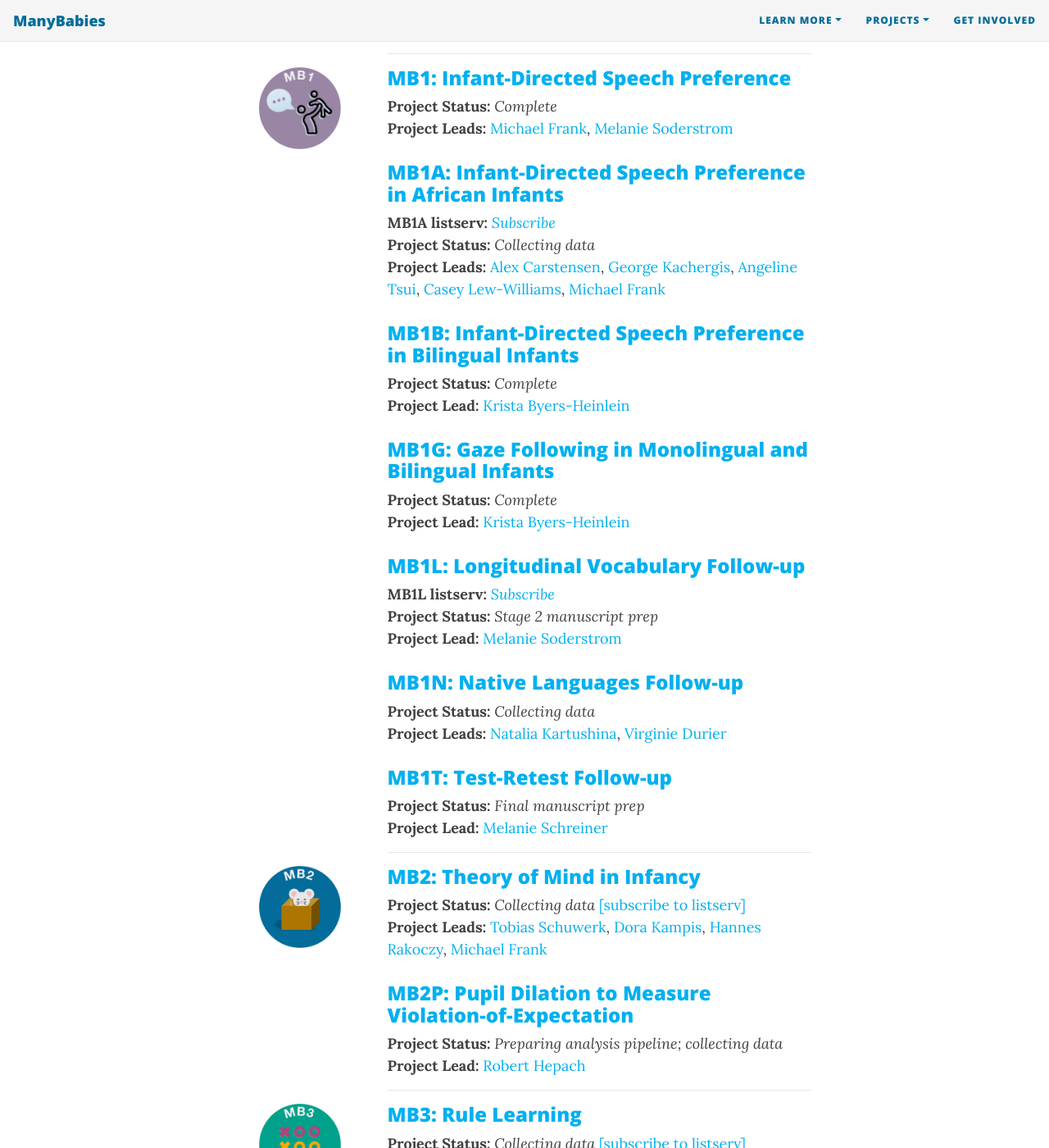
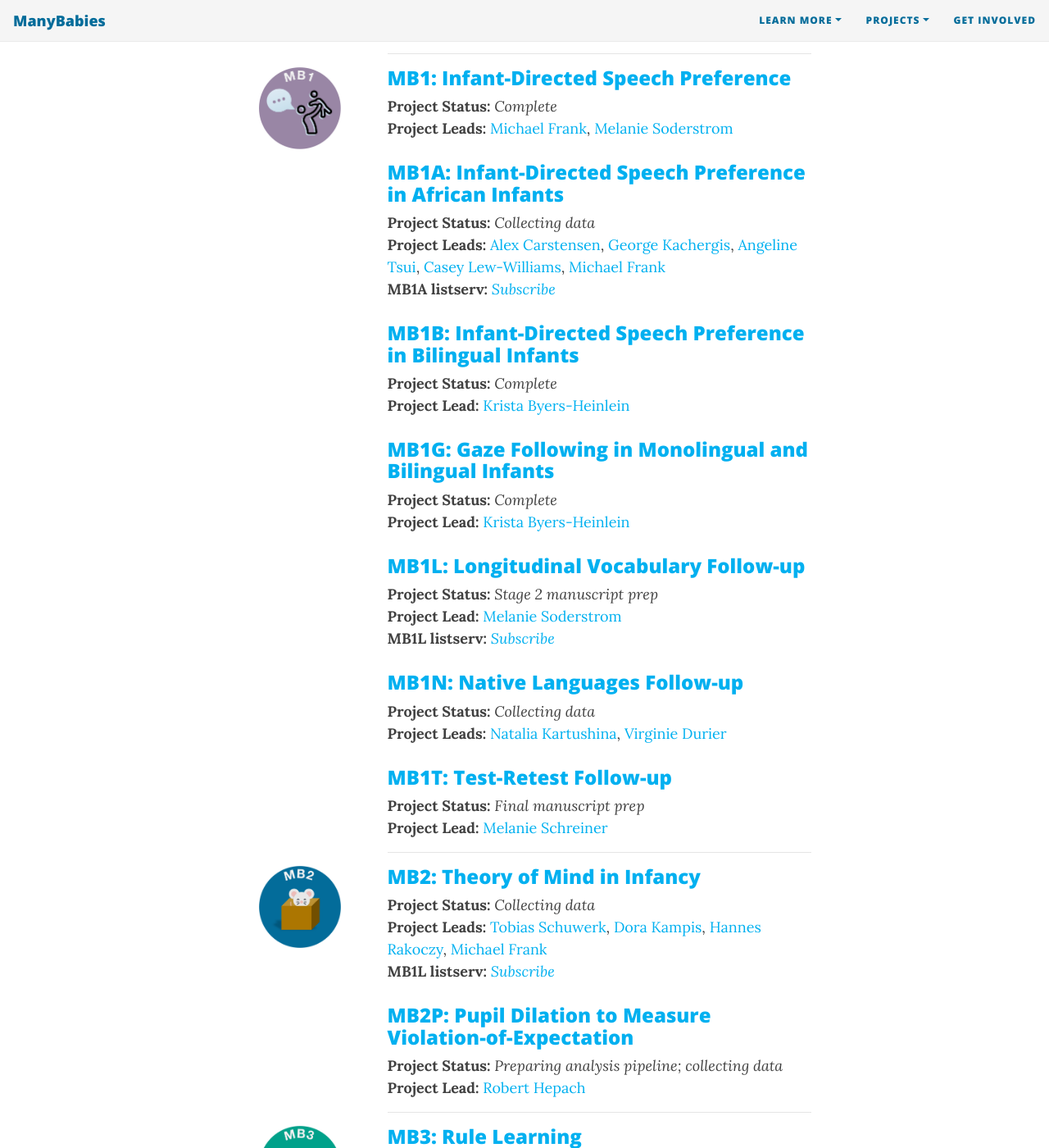
Before and after one commit to manybabies/manybabies.github.io, a Jekyll site: the page built from get_involved.md, in a window 1280 px wide and 1400 px high, scrolled down 1121 px. Shown: the whole window at 82% size. Built offline with Jekyll 4.4.1, drawn with Linux system fonts in a browser that asks for light colours; nearby versions of some CDN libraries; some web fonts are replaced.

Commit message:
Update get_involved.md

```diff
--- a/get_involved.md
+++ b/get_involved.md
@@ -62,37 +62,31 @@
       <div class="col-sm-9">
         <h3><a href="{{site.baseurl}}{% link MB1.md %}">MB1: Infant-Directed Speech Preference</a></h3>
         <b>Project Status:</b> <i>Complete</i><br>
-        <b>Project Leads:</b> <a href="mailto:mcfrank@stanford.edu">Michael Frank</a>, <a href="mailto:M_Soderstrom@umanitoba.ca">Melanie Soderstrom</a>
-        <br>
+        <b>Project Leads:</b> <a href="mailto:mcfrank@stanford.edu">Michael Frank</a>, <a href="mailto:M_Soderstrom@umanitoba.ca">Melanie Soderstrom</a><br>
         <br>
         <h3><a href="{{site.baseurl}}{% link MB1A.md %}">MB1A: Infant-Directed Speech Preference in African Infants</a></h3>
-        <b>MB1A listserv:</b> <a href="https://mailman.stanford.edu/mailman/listinfo/manybabies-africa"><i>Subscribe</i></a><br>
         <b>Project Status:</b> <i>Collecting data</i><br>
         <b>Project Leads:</b> <a href="mailto:abc@ucsd.edu">Alex Carstensen</a>, <a href="mailto:kachergis@stanford.edu">George Kachergis</a>,
           <a href="mailto:angelinetsui@gmail.com">Angeline Tsui</a>, <a href="mailto:caseylw@princeton.edu">Casey Lew-Williams</a>,
-          <a href="mailto:mcfrank@stanford.edu">Michael Frank</a>
-        <br>
+          <a href="mailto:mcfrank@stanford.edu">Michael Frank</a><br>
+        <b>MB1A listserv:</b> <a href="https://mailman.stanford.edu/mailman/listinfo/manybabies-africa"><i>Subscribe</i></a><br>
         <br>
         <h3><a href="{{site.baseurl}}{% link MB1B.md %}">MB1B: Infant-Directed Speech Preference in Bilingual Infants</a></h3>
         <b>Project Status:</b> <i>Complete</i><br>
-        <b>Project Lead:</b> <a href="mailto:k.byers@concordia.ca">Krista Byers-Heinlein</a>
-        <br>
+        <b>Project Lead:</b> <a href="mailto:k.byers@concordia.ca">Krista Byers-Heinlein</a><br>
         <br>
         <h3><a href="{{site.baseurl}}{% link MB1G.md %}">MB1G: Gaze Following in Monolingual and Bilingual Infants</a></h3>
         <b>Project Status:</b> <i>Complete</i><br>
-        <b>Project Lead:</b> <a href="mailto:k.byers@concordia.ca">Krista Byers-Heinlein</a>
-        <br>
+        <b>Project Lead:</b> <a href="mailto:k.byers@concordia.ca">Krista Byers-Heinlein</a><br>
         <br>
         <h3><a href="{{site.baseurl}}{% link MB1L.md %}">MB1L: Longitudinal Vocabulary Follow-up</a></h3>
+        <b>Project Status:</b> <i>Stage 2 manuscript prep</i><br>
+        <b>Project Lead:</b> <a href="mailto:M_Soderstrom@umanitoba.ca">Melanie Soderstrom</a><br>
         <b>MB1L listserv:</b> <a href="https://groups.google.com/u/1/g/mb1-cdi-follow-up"><i>Subscribe</i></a><br>
-        <b>Project Status:</b> <i>Stage 2 manuscript prep</i><br>
-        <b>Project Lead:</b> <a href="mailto:M_Soderstrom@umanitoba.ca">Melanie Soderstrom</a>
-        <br>
         <br>
         <h3><a href="{{site.baseurl}}{% link MB1N.md %}">MB1N: Native Languages Follow-up</a></h3>
         <b>Project Status:</b> <i>Collecting data</i><br>
-        <b>Project Leads:</b> <a href="mailto:natalia.kartushina@psykologi.uio.no">Natalia Kartushina</a>, <a href="mailto:virginie.durier@univ-rennes1.fr">Virginie Durier</a>
-        <br>
+        <b>Project Leads:</b> <a href="mailto:natalia.kartushina@psykologi.uio.no">Natalia Kartushina</a>, <a href="mailto:virginie.durier@univ-rennes1.fr">Virginie Durier</a><br>
         <br>
         <h3><a href="{{site.baseurl}}{% link MB1T.md %}">MB1T: Test-Retest Follow-up</a></h3>
         <b>Project Status:</b> <i>Final manuscript prep</i><br>
@@ -106,11 +100,9 @@
       </div>
       <div class="col-sm-9">
         <h3><a href="{{site.baseurl}}{% link MB2.md %}">MB2: Theory of Mind in Infancy</a></h3>
-        <b>Project Status:</b> <i>Collecting data</i>
-          <a href="https://mailman.stanford.edu/mailman/listinfo/manybabies2">[subscribe to listserv]</a><br>
-        <b>Project Leads:</b> <a href="mailto:Tobias.Schuwerk@psy.lmu.de">Tobias Schuwerk</a>, <a href="mailto:dk@psy.ku.dk">Dora Kampis</a>,
-          <a href="mailto:hrakocz@uni-goettingen.de">Hannes Rakoczy</a>, <a href="mailto:mcfrank@stanford.edu">Michael Frank</a>
-        <br>
+        <b>Project Status:</b> <i>Collecting data</i><br>
+        <b>Project Leads:</b> <a href="mailto:Tobias.Schuwerk@psy.lmu.de">Tobias Schuwerk</a>, <a href="mailto:dk@psy.ku.dk">Dora Kampis</a>, <a href="mailto:hrakocz@uni-goettingen.de">Hannes Rakoczy</a>, <a href="mailto:mcfrank@stanford.edu">Michael Frank</a><br>
+        <b>MB1L listserv:</b> <a href="https://mailman.stanford.edu/mailman/listinfo/manybabies2"><i>Subscribe</i></a><br>
         <br>
         <h3><a href="{{site.baseurl}}{% link MB2P.md %}">MB2P: Pupil Dilation to Measure Violation-of-Expectation</a></h3>
         <b>Project Status:</b> <i>Preparing analysis pipeline; collecting data</i><br>
```
